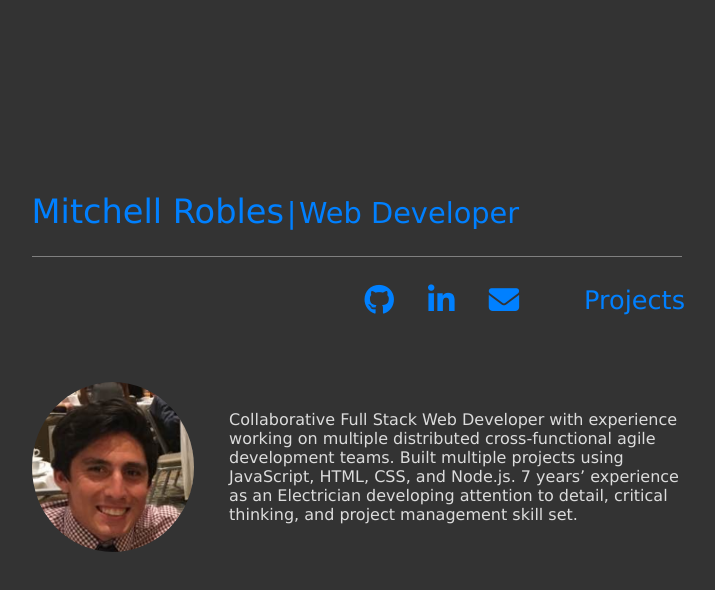
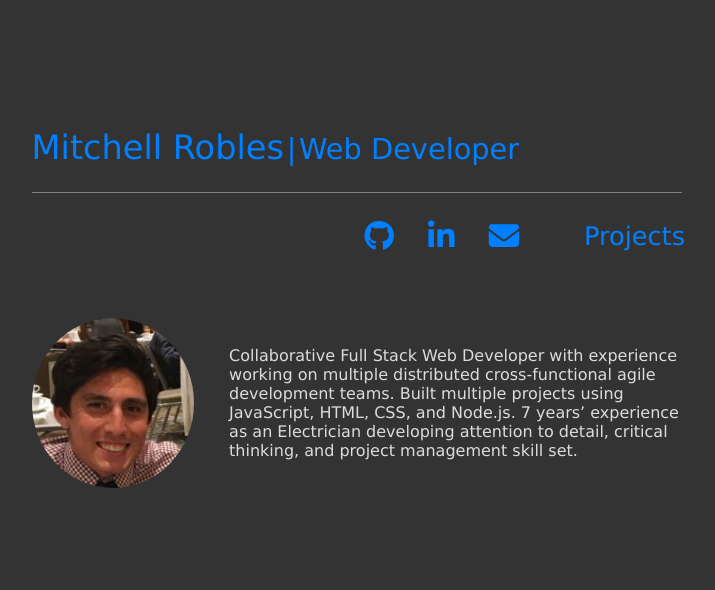
Before and after one commit to mitchellr92/portfolio, a React (Create React App) app: page / in a window 1280 px wide. Shown: the top 590 px of the page, without its empty margins (58-773 px from the left). Built offline with nearby package versions, Linux system fonts and the light colour scheme.

Commit message:
more styling

```diff
--- a/src/Components/Portfolio/Portfolio.css
+++ b/src/Components/Portfolio/Portfolio.css
@@ -111,7 +111,7 @@
   }
 
   .project {
-    height: 45vh;
+    height: 55vh;
   }
 
   .project,
--- a/src/Components/Profile/Profile.css
+++ b/src/Components/Profile/Profile.css
@@ -5,7 +5,7 @@
 
 .profile-container {
   margin-left: 7%;
-  margin-top: 15%;
+  margin-top: 10%;
   width: 650px;
   z-index: 1;
 }
```
